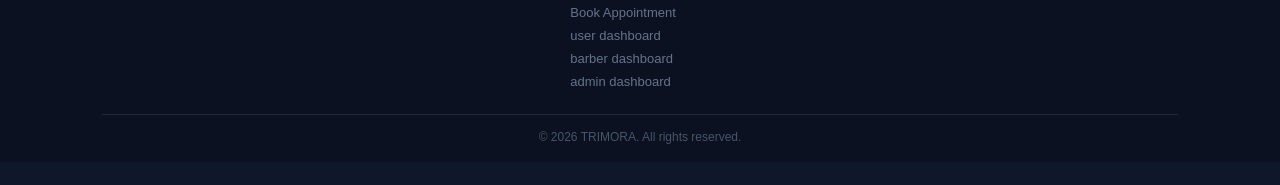
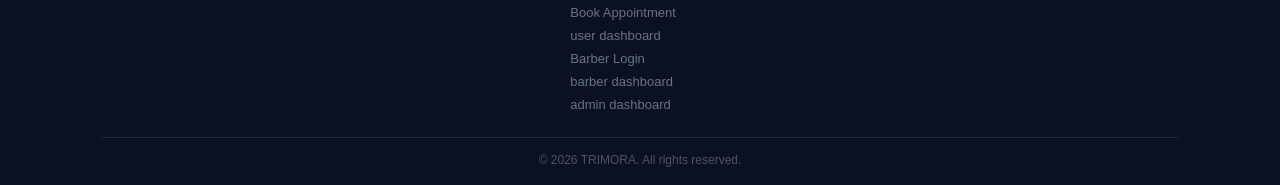
Before and after one commit to 404ayanfound/TRIMORA, a website: page frontend/index.html in a window 1280 px wide. Shown: the part 2390-2575 px from the top of the page. Before the commit the page ends 2552 px from the top, so only its background shows below. Drawn offline with Linux system fonts and the light colour scheme.

Commit message:
Update index.html

```diff
--- a/frontend/index.html
+++ b/frontend/index.html
@@ -167,6 +167,7 @@
                 <a href="#contact">Contact</a>
                 <a href="book.html">Book Appointment</a>
                 <a href="user.html">user dashboard</a>
+                <a href="barber-login.html">Barber Login</a>
                 <a href="barber.html">barber dashboard</a>
                 <a href="admin.html">admin dashboard</a>
             </div>
```
